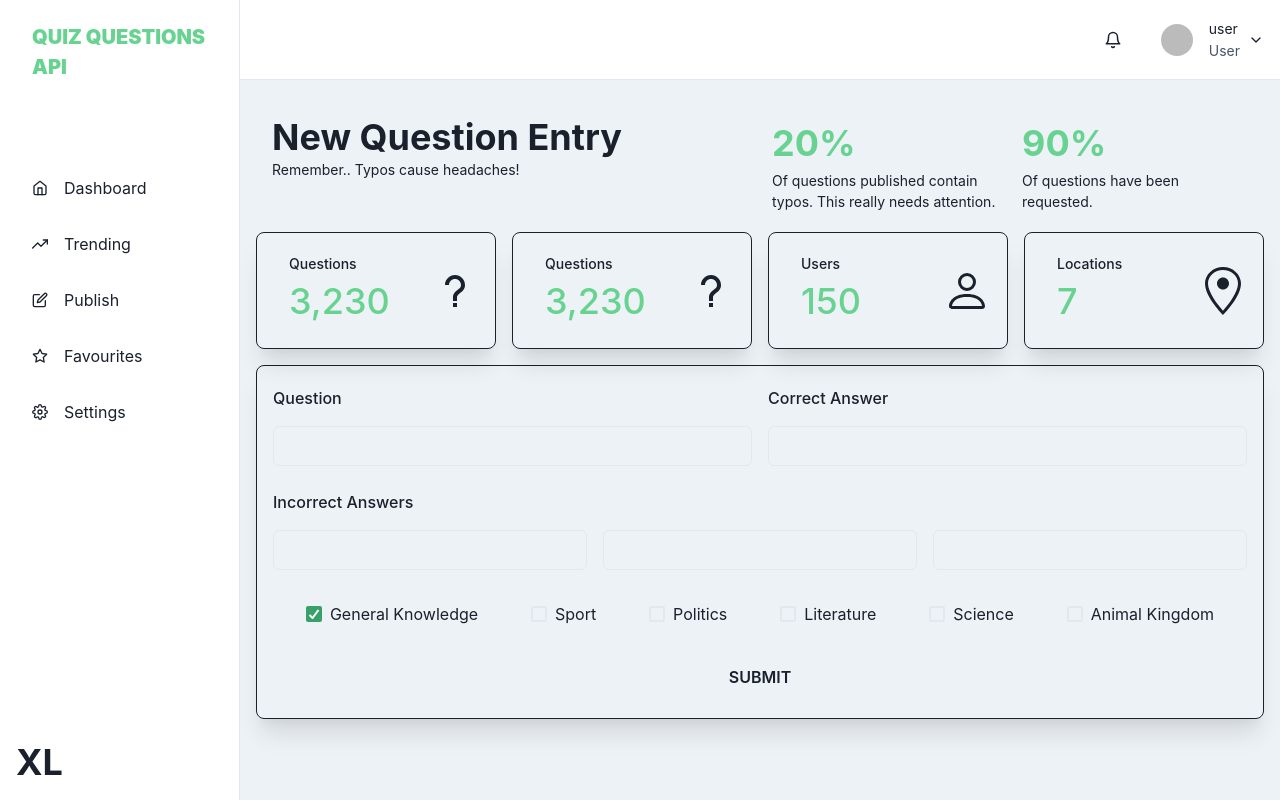
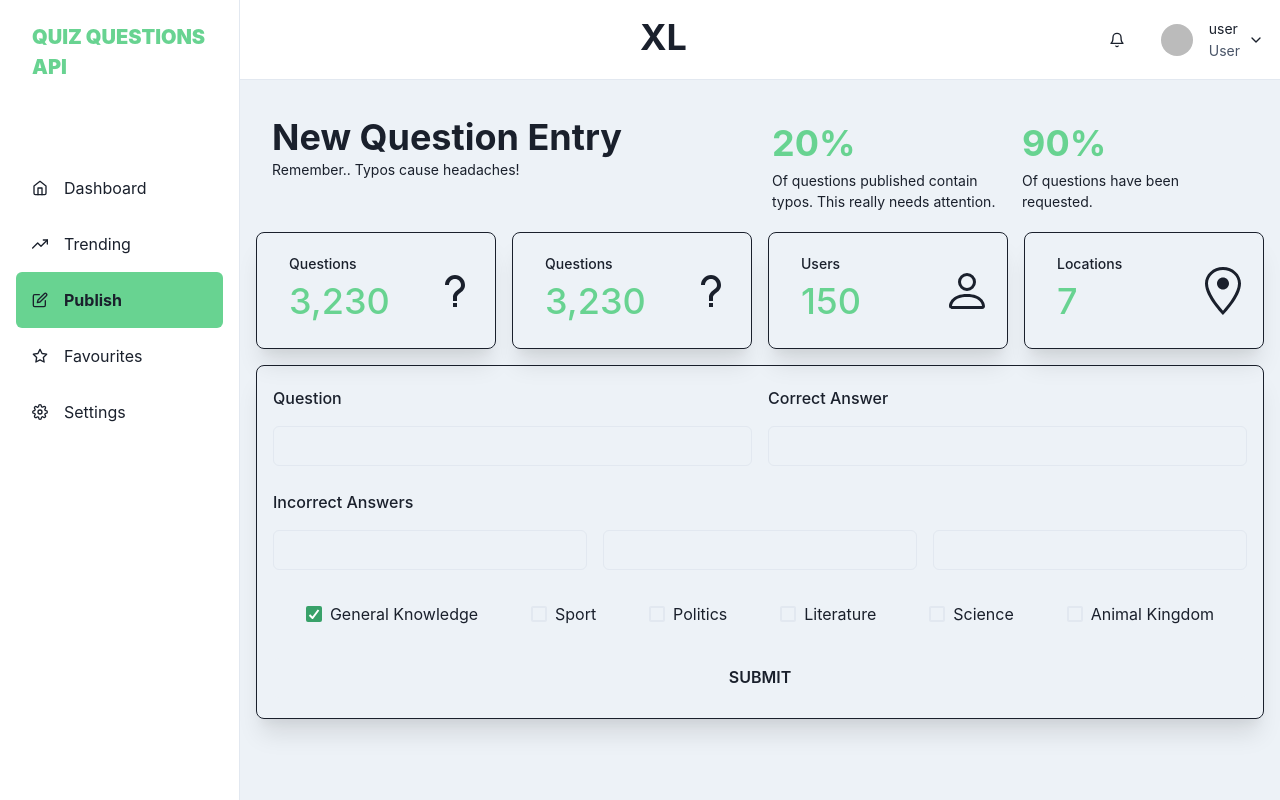
Before and after one commit to RickBr0wn/quiz-api, a Next.js app: page /publish in a window 1280 px wide. Built offline with nearby package versions, Linux system fonts and the light colour scheme; no server answers; sample sign-in values are in the browser's storage.

Commit message:
adds sidebar highlighting

```diff
--- a/src/components/main-layout.tsx
+++ b/src/components/main-layout.tsx
@@ -53,12 +53,14 @@ const LinkItems: Array<LinkItemProps> = [
 
 interface SidebarProps extends BoxProps {
 	onClose: () => void
+	activeTitle: string
 }
 
 interface NavItemProps extends FlexProps {
 	icon: IconType
 	children: string | number
 	link: string
+	active: boolean
 }
 
 interface MobileProps extends FlexProps {
@@ -68,16 +70,20 @@ interface MobileProps extends FlexProps {
 	isAdmin: boolean
 }
 
-type MainLayoutProps = { children: ReactNode }
+type MainLayoutProps = { children: ReactNode; activeTitle: string }
 
-const MainLayout: FC<MainLayoutProps> = ({ children }): JSX.Element => {
+const MainLayout: FC<MainLayoutProps> = ({ children, activeTitle }): JSX.Element => {
 	const { isOpen, onOpen, onClose } = useDisclosure()
 	const { data: session } = useSession()
 
 	return (
 		<Box minH='100vh' bg={useColorModeValue('gray.100', 'gray.900')}>
 			<ScreenSize />
-			<SidebarContent onClose={() => onClose} display={{ base: 'none', lg: 'block' }} />
+			<SidebarContent
+				onClose={() => onClose}
+				display={{ base: 'none', md: 'block' }}
+				activeTitle={activeTitle}
+			/>
 			<Drawer
 				autoFocus={false}
 				isOpen={isOpen}
@@ -88,7 +94,7 @@ const MainLayout: FC<MainLayoutProps> = ({ children }): JSX.Element => {
 				size='full'
 			>
 				<DrawerContent>
-					<SidebarContent onClose={onClose} />
+					<SidebarContent onClose={onClose} activeTitle={activeTitle} />
 				</DrawerContent>
 			</Drawer>
 			{/* mobilenav */}
@@ -98,7 +104,7 @@ const MainLayout: FC<MainLayoutProps> = ({ children }): JSX.Element => {
 				username={session?.user?.email?.split('@')[0] || ''}
 				isAdmin={session?.isAdmin || false}
 			/>
-			<Box ml={{ base: 0, lg: 60 }} p='4' minH='calc(100vh - 80px)'>
+			<Box ml={{ base: 0, md: 52, xl: 60 }} p='4' minH='calc(100vh - 80px)'>
 				{children}
 			</Box>
 		</Box>
@@ -112,14 +118,14 @@ export default MainLayout
 // Language: Typescript
 // Framework: React/Next.js
 
-const SidebarContent = ({ onClose, ...rest }: SidebarProps) => {
+const SidebarContent = ({ onClose, activeTitle, ...rest }: SidebarProps) => {
 	return (
 		<Box
 			transition='3s ease'
 			bg={useColorModeValue('white', 'gray.900')}
 			borderRight='1px'
 			borderRightColor={useColorModeValue('gray.200', 'gray.700')}
-			w={{ base: 'full', lg: 60 }}
+			w={{ base: 'full', md: 52, xl: 60 }}
 			pos='fixed'
 			h='full'
 			{...rest}
@@ -128,11 +134,17 @@ const SidebarContent = ({ onClose, ...rest }: SidebarProps) => {
 				<Text color='green.300' fontSize='xl' fontWeight='black' mt={6}>
 					QUIZ QUESTIONS API
 				</Text>
-				<CloseButton display={{ base: 'flex', lg: 'none' }} onClick={onClose} />
+				<CloseButton display={{ base: 'flex', md: 'none' }} onClick={onClose} />
 			</Flex>
 			<Box mt={20}>
 				{LinkItems.map(link => (
-					<NavItem key={link.name} icon={link.icon} link={link.link}>
+					<NavItem
+						key={link.name}
+						icon={link.icon}
+						link={link.link}
+						active={activeTitle.toLowerCase() === link.name.toLowerCase()}
+						transition='0.2s ease'
+					>
 						{link.name}
 					</NavItem>
 				))}
@@ -141,7 +153,7 @@ const SidebarContent = ({ onClose, ...rest }: SidebarProps) => {
 	)
 }
 
-const NavItem = ({ icon, children, link, ...rest }: NavItemProps) => {
+const NavItem = ({ icon, children, link, active, ...rest }: NavItemProps) => {
 	return (
 		<NextLink href={link}>
 			<Link style={{ textDecoration: 'none' }} _focus={{ boxShadow: 'none' }}>
@@ -149,13 +161,16 @@ const NavItem = ({ icon, children, link, ...rest }: NavItemProps) => {
 					align='center'
 					p='4'
 					mx='4'
-					borderRadius='lg'
+					borderRadius='md'
 					role='group'
 					cursor='pointer'
 					_hover={{
 						bg: 'green.300',
+						opacity: 0.8,
 						color: 'white'
 					}}
+					fontWeight={active ? 'bold' : 'normal'}
+					bg={active ? 'green.300' : ''}
 					{...rest}
 				>
 					{icon && (
@@ -178,18 +193,18 @@ const NavItem = ({ icon, children, link, ...rest }: NavItemProps) => {
 const MobileNav = ({ onOpen, username, image, isAdmin, ...rest }: MobileProps) => {
 	return (
 		<Flex
-			ml={{ base: 0, lg: 60 }}
-			px={{ base: 4, lg: 4 }}
+			ml={{ base: 0, md: 52, xl: 60 }}
+			px={{ base: 4, md: 4 }}
 			height='20'
 			alignItems='center'
 			bg={useColorModeValue('white', 'gray.900')}
 			borderBottomWidth='1px'
 			borderBottomColor={useColorModeValue('gray.200', 'gray.700')}
-			justifyContent={{ base: 'space-between', lg: 'flex-end' }}
+			justifyContent={{ base: 'space-between', md: 'flex-end' }}
 			{...rest}
 		>
 			<IconButton
-				display={{ base: 'flex', lg: 'none' }}
+				display={{ base: 'flex', md: 'none' }}
 				onClick={onOpen}
 				variant='outline'
 				aria-label='open menu'
@@ -197,7 +212,7 @@ const MobileNav = ({ onOpen, username, image, isAdmin, ...rest }: MobileProps) =
 			/>
 
 			<Text
-				display={{ base: 'flex', lg: 'none' }}
+				display={{ base: 'flex', md: 'none' }}
 				fontSize='2xl'
 				fontWeight='black'
 				color='green.300'
@@ -205,15 +220,15 @@ const MobileNav = ({ onOpen, username, image, isAdmin, ...rest }: MobileProps) =
 				QUIZ QUESTIONS API
 			</Text>
 
-			<HStack spacing={{ base: '0', lg: '6' }}>
-				<IconButton size='lg' variant='ghost' aria-label='open menu' icon={<FiBell />} />
+			<HStack spacing={{ base: '0', md: '6' }}>
+				<IconButton size='md' variant='ghost' aria-label='open menu' icon={<FiBell />} />
 				<Flex alignItems={'center'}>
 					<Menu>
 						<MenuButton py={2} transition='all 0.3s' _focus={{ boxShadow: 'none' }}>
 							<HStack>
 								<Avatar name={username} size={'sm'} src={image} />
 								<VStack
-									display={{ base: 'none', lg: 'flex' }}
+									display={{ base: 'none', md: 'flex' }}
 									alignItems='flex-start'
 									spacing='1px'
 									ml='2'
@@ -223,7 +238,7 @@ const MobileNav = ({ onOpen, username, image, isAdmin, ...rest }: MobileProps) =
 										{isAdmin ? 'Admin' : 'User'}
 									</Text>
 								</VStack>
-								<Box display={{ base: 'none', lg: 'flex' }}>
+								<Box display={{ base: 'none', md: 'flex' }}>
 									<FiChevronDown />
 								</Box>
 							</HStack>
--- a/src/components/screen-size.tsx
+++ b/src/components/screen-size.tsx
@@ -20,8 +20,8 @@ const ScreenSize: FC<ScreenSizeProps> = (): JSX.Element => {
 			<Heading
 				position={'absolute'}
 				// top={0}
-				bottom={4}
-				left={4}
+				top={4}
+				left='50%'
 				// right={0}
 				visibility={{ base: 'visible', sm: 'hidden', '2xl': 'hidden' }}
 			>
@@ -29,8 +29,8 @@ const ScreenSize: FC<ScreenSizeProps> = (): JSX.Element => {
 			</Heading>
 			<Heading
 				position={'absolute'}
-				bottom={4}
-				left={4}
+				top={4}
+				left='50%'
 				visibility={{ base: 'hidden', sm: 'visible', md: 'hidden', '2xl': 'hidden' }}
 				zIndex={1000}
 			>
@@ -38,8 +38,8 @@ const ScreenSize: FC<ScreenSizeProps> = (): JSX.Element => {
 			</Heading>
 			<Heading
 				position={'absolute'}
-				bottom={4}
-				left={4}
+				top={4}
+				left='50%'
 				visibility={{ base: 'hidden', md: 'visible', lg: 'hidden', '2xl': 'hidden' }}
 				zIndex={1000}
 			>
@@ -47,8 +47,8 @@ const ScreenSize: FC<ScreenSizeProps> = (): JSX.Element => {
 			</Heading>
 			<Heading
 				position={'absolute'}
-				bottom={4}
-				left={4}
+				top={4}
+				left='50%'
 				visibility={{ base: 'hidden', lg: 'visible', xl: 'hidden', '2xl': 'hidden' }}
 				zIndex={1000}
 			>
@@ -56,8 +56,8 @@ const ScreenSize: FC<ScreenSizeProps> = (): JSX.Element => {
 			</Heading>
 			<Heading
 				position={'absolute'}
-				bottom={4}
-				left={4}
+				top={4}
+				left='50%'
 				visibility={{ base: 'hidden', xl: 'visible', '2xl': 'hidden' }}
 				zIndex={1000}
 			>
@@ -65,8 +65,8 @@ const ScreenSize: FC<ScreenSizeProps> = (): JSX.Element => {
 			</Heading>
 			<Heading
 				position={'absolute'}
-				bottom={4}
-				left={4}
+				top={4}
+				left='50%'
 				visibility={{ base: 'hidden', '2xl': 'visible' }}
 				zIndex={1000}
 			>
--- a/src/pages/dashboard.tsx
+++ b/src/pages/dashboard.tsx
@@ -17,7 +17,7 @@ type DashboardProps = { questions: Question[] }
 const Dashboard: FC<DashboardProps> = ({ questions }): JSX.Element => {
 	return (
 		<ProtectedRoute>
-			<MainLayout>
+			<MainLayout activeTitle='dashboard'>
 				{/* <Flex flexDir='column' gap={4}>
 					<BasicStatistics />
 					<Flex w='100%' gap={4} flexDir={{ base: 'column', md: 'row' }}>
--- a/src/pages/favourites.tsx
+++ b/src/pages/favourites.tsx
@@ -8,7 +8,7 @@ type FavouritesProps = {}
 const Favourites: FC<FavouritesProps> = (): JSX.Element => {
 	return (
 		<ProtectedRoute>
-			<MainLayout>
+			<MainLayout activeTitle='favourites'>
 				<Text>Favourites</Text>
 			</MainLayout>
 		</ProtectedRoute>
--- a/src/pages/publish.tsx
+++ b/src/pages/publish.tsx
@@ -108,7 +108,7 @@ const Publish: FC<PublishProps> = (): JSX.Element => {
 
 	return (
 		<ProtectedRoute>
-			<MainLayout>
+			<MainLayout activeTitle='publish'>
 				<Container py={5} maxW={'container.lg'}>
 					<Grid
 						templateColumns={{
--- a/src/pages/settings.tsx
+++ b/src/pages/settings.tsx
@@ -8,7 +8,7 @@ type SettingsProps = {}
 const Settings: FC<SettingsProps> = (): JSX.Element => {
 	return (
 		<ProtectedRoute>
-			<MainLayout>
+			<MainLayout activeTitle='settings'>
 				<Text>Favourites</Text>
 			</MainLayout>
 		</ProtectedRoute>
--- a/src/pages/trending.tsx
+++ b/src/pages/trending.tsx
@@ -8,7 +8,7 @@ type TrendingProps = {}
 const Trending: FC<TrendingProps> = (): JSX.Element => {
 	return (
 		<ProtectedRoute>
-			<MainLayout>
+			<MainLayout activeTitle='trending'>
 				<Graph />
 				<Graph />
 				<Graph />
```
